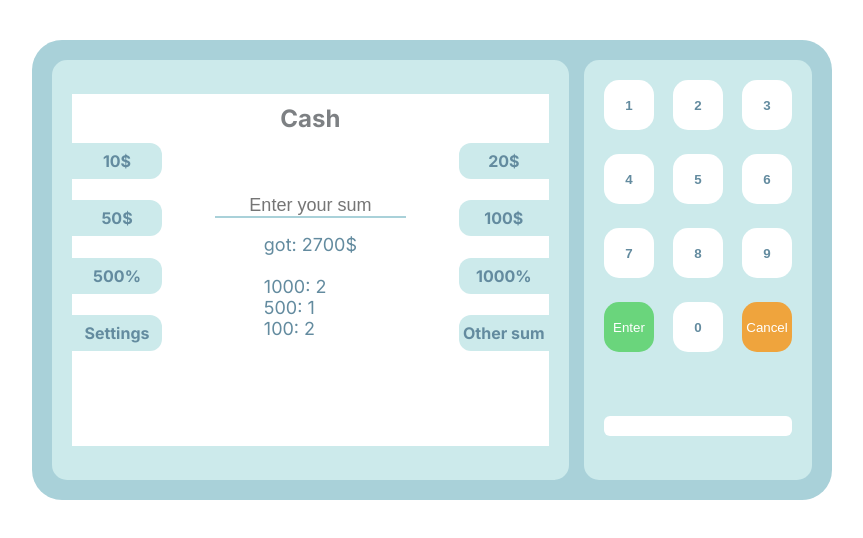
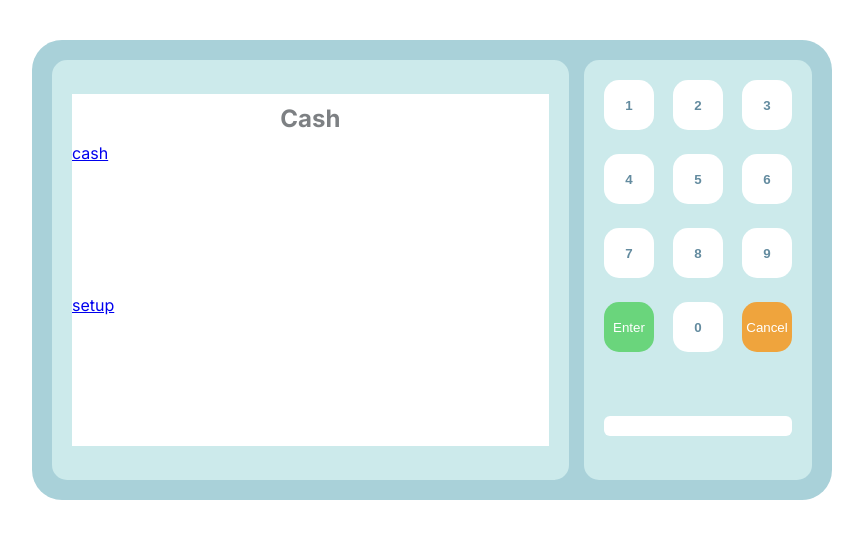
Before and after one commit to Vasya1988/atm, a Next.js app: page / in a window 1280 px wide. Shown: the top 538 px of the page, without its empty margins (208-1071 px from the left). Built offline with nearby package versions, Linux system fonts and the light colour scheme.

Commit message:
update next

```diff
--- /dev/null
+++ b/app/about/page.js
@@ -0,0 +1,6 @@
+const about = () => {
+    return (
+        <h1>Welcome to aboute page</h1>
+    )
+}
+export default about
--- a/app/atm/screens/mainScreen/MainScreen.js
+++ b/app/atm/main/page.js
@@ -1,7 +1,7 @@
-import classes from './MainsScreen.module.sass'
+import classes from './main.module.sass'
 import CashButton from '@/components/cashButton/CashButton'
 
-const MainScreen = () => {
+const Main = () => {
     return (
         <div
             className={classes.MainScreen}
@@ -34,4 +34,4 @@ const MainScreen = () => {
     )
 }
 
-export default MainScreen
+export default Main
--- a/app/atm/Atm.js
+++ b/app/atm/page.js
@@ -1,13 +1,18 @@
 import classes from './Atm.module.sass'
-import MainScreen from './screens/mainScreen/MainScreen'
+import React from 'react'
+import main from './main/page'
 import Title from '@/components/title/Title'
+import Link from 'next/link'
 
-const Atm = () => {
+const AtmLayout = ( {children}) => {
+
     return (
         <div className={classes.Atm} >
             <div className={classes.atmScreen}>
                 <Title tag='h2' text='Cash' />
-                <MainScreen />
+                <Link href={'/atm/main'}>cash</Link>
+                <Link href={'/atm/setup'}>setup</Link>
+                {children}
             </div>
             <div className={classes.digits}>
                 <button className={classes.digit} data-digit='1' >1</button>
@@ -28,4 +33,4 @@ const Atm = () => {
     )
 }
 
-export default Atm
+export default AtmLayout
--- a/app/layout.js
+++ b/app/layout.js
@@ -1,5 +1,7 @@
 import './globals.css'
 import { Inter } from 'next/font/google'
+import Atm from './atm/page'
+import classes from './page.module.sass'
 
 const inter = Inter({ subsets: ['latin'] })
 
@@ -11,7 +13,9 @@ export const metadata = {
 export default function RootLayout({ children }) {
   return (
     <html lang="en">
-      <body className={inter.className}>{children}</body>
+      <body className={inter.className}>
+        <main className={classes.main}>{children}</main>
+      </body>
     </html>
   )
 }
--- a/app/page.js
+++ b/app/page.js
@@ -1,15 +1,19 @@
 import styles from './page.module.sass'
-import Atm from './atm/Atm'
+import Atm from './atm/page'
 
 export default function Home() {
+
+  const elemenstOnPage = {
+    dataCash: 'data-cash'
+  }
+  console.log('ddddd')
+
 
   const mainState = {}
 
   return (
     <>
-      <main className={styles.main}>
-        <Atm />
-      </main>
+      <Atm />
     </>
   )
 }
```
Also changed, not shown: app/atm/main/main.module.css (renamed from app/atm/screens/mainScreen/MainsScreen.module.css), app/atm/main/main.module.sass (renamed from app/atm/screens/mainScreen/MainsScreen.module.sass), app/atm/screens/page.js (added), app/atm/screens/screen.js (added), app/atm/setup/SettingsScreen.js (added), app/atm/setup/SettingsScreen.module.css (renamed from app/atm/screens/settingsScreen/SettingsScreen.module.css), app/atm/setup/SettingsScreen.module.sass (added), 2 other files (tests, documents, lock files or other folders).
